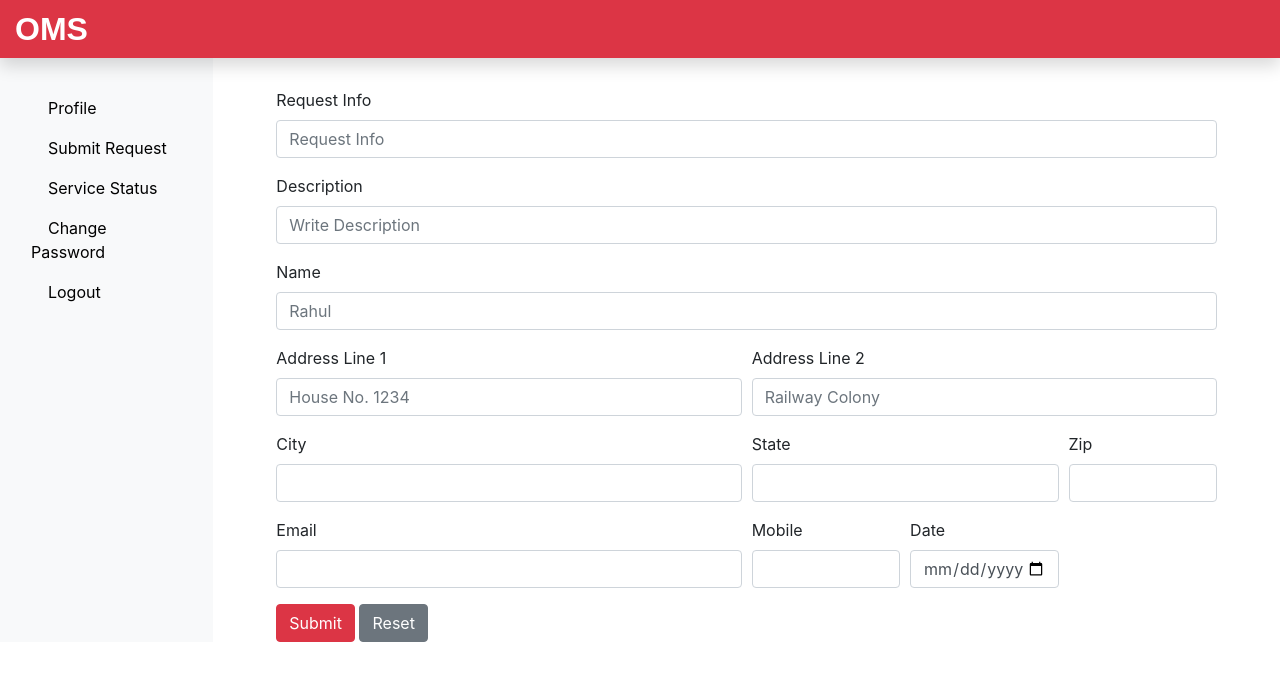
After one commit to alexangria1992/OMS-App, a PHP site: page /Requester/SubmitRequest.php in a window 1280 px wide. The commit adds this page. Shown: the top 681 px of the page. Run offline with PHP 8.4, Linux system fonts and the light colour scheme; the visitor is signed in with stand-in values (Sample User, id 1); some libraries are stand-ins or nearby versions; some web fonts are replaced.

Commit message:
Created submit request functionality

```diff
--- /dev/null
+++ b/Requester/SubmitRequest.php
@@ -0,0 +1,136 @@
+
+<?php
+    define('TITLE', 'Submit Request');
+    define('PAGE', 'SubmitRequest');
+
+    include("includes/header.php");
+    include("../dbConnection.php");
+    session_start();
+    if($_SESSION['is_login'])
+    {
+        $rEmail = $_SESSION['rEmail'];
+    }
+    else
+    {
+        echo "<script>location.href='RequesterLogin.php';</script>";
+    }
+
+    if(isset($_REQUEST['submitrequest']))
+    {
+        //Checking for empty fields
+        if(($_REQUEST['requestinfo'] == "") || ($_REQUEST['requestdesc'] == "") || ($_REQUEST['requestername'] == "") || ($_REQUEST['requesteradd1'] == "") || ($_REQUEST['requesteradd2'] == "") || ($_REQUEST['requestercity'] == "") || ($_REQUEST['requesterstate'] == "") || ($_REQUEST['requesterzip'] == "") || ($_REQUEST['requesteremail'] == "") || ($_REQUEST['requestermobile'] == "") || ($_REQUEST['requestdate'] == ""))
+        {
+           $msg = '<div class="alert alert-warning col-sm-6 ml-5 mt-2">Fill All Fields</div>';
+        }
+        else
+        {
+           $rinfo =  $_REQUEST['requestinfo'];
+           $rdesc =  $_REQUEST['requestdesc'];
+           $rname =  $_REQUEST['requestername'];
+           $radd1 =  $_REQUEST['requesteradd1'];
+           $radd2 =  $_REQUEST['requesteradd2'];
+           $rcity =  $_REQUEST['requestercity'];
+           $rstate =  $_REQUEST['requesterstate'];
+           $rzip =  $_REQUEST['requesterzip'];
+           $remail=  $_REQUEST['requesteremail'];
+           $rmobile =  $_REQUEST['requestermobile'];
+           $rdate =  $_REQUEST['requestdate'];
+
+           $sql = "INSERT INTO submitrequest_tb(request_info, request_desc, requester_name, requester_add1, requester_add2, requester_city, requester_state, requester_zip, requester_email, requester_mobile, request_date) VALUES('$rinfo', '$rdesc', '$rname', '$radd1','$radd2', '$rcity', '$rstate', '$rzip', '$remail', '$rmobile', '$rdate')";
+           if($conn->query($sql)== TRUE)
+           {
+            $msg = "<div class='alert alert-success col-sm-6 ml-5 mt-2'>Request Submitted Successfully</div>";
+           }
+           else
+           {
+            $msg = "<div class='alert alert-danger col-sm-6 ml-5 mt-2'>Unable to Submit Your Request</div>";
+           }
+
+        }
+    }
+?>
+
+<div class="col-sm-9 col-md-10 mt-5">
+    <form class="mx-5" action="" method="POST">
+        <div class="form-group">
+            <label for="inputRequestInfo">Request Info</label>
+            <input type="text" class="form-control" id="inputRequestInfo" placeholder="Request Info"
+             name="requestinfo">
+        </div>
+        <div class="form-group">
+            <label for="inputRequestDescription">Description</label>
+            <input type="text" class="form-control" id="inputRequestDescription" placeholder="Write Description"
+            name="requestdesc">
+        </div>
+        <div class="form-group">
+            <label for="inputName">Name</label>
+            <input type="text" class="form-control" id="inputName" placeholder="Rahul"
+            name="requestername">
+        </div>
+        <div class="form-row">
+           <div class="form-group col-md-6">
+               <label for="inputAddress">Address Line 1</label>
+               <input type="text" class="form-control" id="inputAddress" placeholder="House No. 1234"
+               name="requesteradd1">
+           </div>
+        <div class="form-group col-md-6">
+            <label for="inputAddress2">Address Line 2</label>
+            <input type="text" class="form-control" id="inputAddress2" placeholder="Railway Colony"
+            name="requesteradd2">
+        </div>
+        </div>
+        <div class="form-row">
+           <div class="form-group col-md-6">
+               <label for="inputCity">City</label>
+               <input type="text" class="form-control" id="inputCity" name="requestercity">
+           </div>
+           <div class="form-group col-md-4">
+               <label for="inputState">State</label>
+               <input type="text" class="form-control" id="inputState" name="requesterstate">
+           </div>
+           <div class="form-group col-md-2">
+               <label for="inputZip">Zip</label>
+               <input type="text" class="form-control" id="inputZip" name="requesterzip"
+               onkeypress="isInputNumber(event)">
+           </div>
+           <div class="form-group col-md-6">
+               <label for="inputEmail">Email</label>
+               <input type="email" class="form-control" id="inputEmail" name="requesteremail">
+           </div>
+           <div class="form-group col-md-2">
+               <label for="inputMobile">Mobile</label>
+               <input type="text" class="form-control" id="inputMobile" name="requestermobile"
+               onkeypress="isInputNumber(event)">
+           </div>
+           <div class="form-group col-md-2">
+               <label for="inputDate">Date</label>
+               <input type="date" class="form-control" id="inputDate" name="requestdate">
+           </div>
+         </div>
+         <button type="submit" class="btn btn-danger" name="submitrequest">
+            Submit
+         </button>
+         <button type="reset" class="btn btn-secondary">Reset</button>
+    </form>
+    <?php
+        if(isset($msg))
+        {
+            echo $msg;
+        }
+    ?>
+</div>
+
+<script>
+    function isInputNumber(evt)
+    {
+        var ch = String.formCharCode(evt.which);
+        if(!(/[0-9]/.test(ch)))
+        {
+           evt.preventDefault();
+        }
+    }
+</script>
+
+<?php
+    include("includes/footer.php");
+?>
--- /dev/null
+++ b/Requester/includes/footer.php
@@ -0,0 +1,11 @@
+
+        </div> <!-- End Row -->
+     </div> <!-- End Container -->
+
+        <script src="../js/jquery.min.js"></script>
+        <script src="../js/popper.min.js"></script>
+        <script src="../js/bootstrap.min.js"></script>
+        <script src="../js/all.min.js"></script>
+
+</body>
+</html>
--- /dev/null
+++ b/Requester/includes/header.php
@@ -0,0 +1,41 @@
+
+<!DOCTYPE html>
+<html lang="en">
+<head>
+    <meta charset="UTF-8">
+    <meta name="viewport" content="width=device-width, initial-scale=1.0">
+    <meta name="http-equiv" content="X-UA-Compatible" content="ie=edge">
+    <link rel="stylesheet" href="../CSS/bootstrap.min.css">
+    <link rel="stylesheet" href="../CSS/all.min.css">
+    <link rel="stylesheet" href="../CSS/custom.css">
+    <title><?php echo TITLE ?></title>
+</head>
+<body>
+  <nav class="navbar navbar-dark fixed-top bg-danger flex-md-nowrap p-0 shadow">
+     <a class="navbar-brand col-sm-3 col-md-2 mr-0" href="RequesterProfile.php">OMS</a>
+ </nav>
+     <!-- Side Bar -->
+     <div class="container-fluid" style="margin-top: 40px;">
+        <div class="row">
+            <nav class="col-sm-2 bg-light sidebar py-5">
+                <div class="sidebar-sticky">
+                    <ul class="nav flex-column">
+                        <li class="nav-item">
+                            <a class="nav-link" <?php if(PAGE == 'RequesterProfile.php'){echo 'active';} ?> href="RequesterProfile.php"><i class="fas fa-user"></i> Profile</a>
+                        </li>
+                        <li class="nav-item">
+                            <a class="nav-link" <?php if(PAGE == 'SubmitRequest.php'){echo 'active';} ?> href="SubmitRequest.php"><i class="fab fa-accessible-icon"></i> Submit Request</a>
+                        </li>
+                        <li class="nav-item">
+                            <a class="nav-link" <?php if(PAGE == 'CheckStatus.php'){echo 'active';} ?> href="CheckStatus.php"><i class="fas fa-align-center"></i> Service Status</a>
+                        </li>
+                        <li class="nav-item">
+                            <a class="nav-link" <?php if(PAGE == 'Requesterchangepass.php'){echo 'active';} ?> href="Requesterchangepass.php"><i class="fas fa-key"></i> Change Password</a>
+                        </li>
+                        <li class="nav-item">
+                            <a class="nav-link"  <?php if(PAGE == 'Requesterchangepass.php'){echo 'active';} ?> href=""><i class="fas fa-sign-out-alt"></i> Logout</a>
+                        </li>
+
+                    </ul>
+                </div>
+            </nav>
```
Also changed, not shown: Requester/CheckStatus.php (added, +9 -0 lines), Requester/RequesterProfile.php (+6 -50 lines), Requester/Requesterchangepass.php (added, +10 -0 lines).
